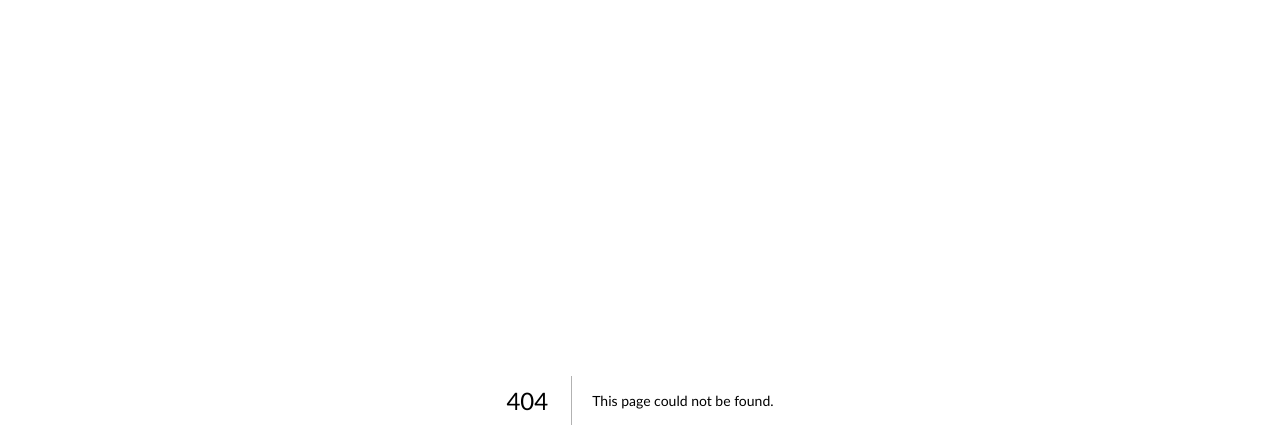
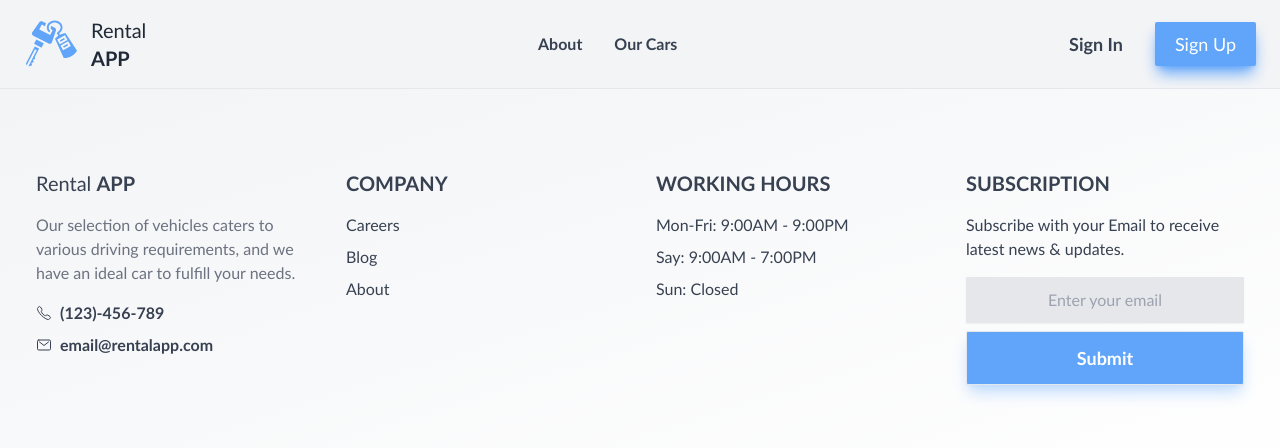
Before and after one commit to PetrFenenko/rental-app, a Next.js app: page /cars in a window 1280 px wide. Before the commit this address had no page. Shown: the top 448 px of the page. Built offline with nearby package versions, Linux system fonts and the light colour scheme.

Commit message:
cars and about pages added. Loading animation for images in CarFleet component

```diff
--- a/components/CarFleet.jsx
+++ b/components/CarFleet.jsx
@@ -5,8 +5,11 @@ import { CAR_DATA } from "./CarData";
 export default function CarFleet({ scrollToBook }) {
   const [car, setCar] = useState(CAR_DATA[0]);
 
+  const [loading, setLoading] = useState(false);
+
   const handleSelect = (e) => {
     setCar(CAR_DATA.find((i) => i.name === e.target.id));
+    setLoading(true);
   };
 
   return (
@@ -43,9 +46,14 @@ export default function CarFleet({ scrollToBook }) {
 
             {/* CAR Image */}
 
-            <div className="h-[22rem] col-span-4 lg:col-span-2  md:order-first lg:order-none flex items-center">
+            <div className="h-[22rem] col-span-4 lg:col-span-2 md:order-first lg:order-none flex items-center">
               <Image
-                className="md:col-span-2 mx-auto"
+                onLoadingComplete={() => {
+                  setLoading(false);
+                }}
+                className={`md:col-span-2 mx-auto ${
+                  loading ? "opacity-0" : "opacity-100"
+                } transition-opacity duration-1000 `}
                 src={car.img}
                 alt={car.name}
                 width="640"
--- a/components/Navbar.jsx
+++ b/components/Navbar.jsx
@@ -50,13 +50,10 @@ export default function Navbar() {
 
           <ul className="hidden md:flex my-auto gap-x-8">
             <li className="text-md text-gray-700 font-bold hover:text-blue-400 transition-colors duration-500  ">
-              <Link href="/">Home</Link>
+              <Link href="/about">About</Link>
             </li>
             <li className="text-md text-gray-700 font-bold hover:text-blue-400 transition-colors duration-500">
-              <Link href="/">Home</Link>
-            </li>
-            <li className="text-md text-gray-700 font-bold hover:text-blue-400 transition-colors duration-500">
-              <Link href="/">Home</Link>
+              <Link href="/cars">Our Cars</Link>
             </li>
           </ul>
 
@@ -92,13 +89,10 @@ export default function Navbar() {
         >
           <ul className="flex flex-col text-xl text-center ">
             <li className="text-2xl mx-1 mt-5 border py-2 text-gray-600 font-bold bg-gray-200 hover:bg-gray-300">
-              <Link href="/">Home</Link>
+              <Link href="/about">About</Link>
             </li>
             <li className="text-2xl mx-1 mt-5 border py-2 text-gray-600 font-bold bg-gray-200 hover:bg-gray-300">
-              <Link href="/">Home</Link>
-            </li>
-            <li className="text-2xl mx-1 mt-5 border py-2 text-gray-600 font-bold bg-gray-200 hover:bg-gray-300">
-              <Link href="/">Home</Link>
+              <Link href="/cars">Our Cars</Link>
             </li>
           </ul>
 
--- a/components/Reviews.jsx
+++ b/components/Reviews.jsx
@@ -11,6 +11,7 @@ import { REVIEW_DATA } from "./ReviewData";
 
 export default function Reviews() {
   // Referencing Reviews flexbox
+
   const reviewContainter = useRef();
 
   // Defining selected review
@@ -20,6 +21,7 @@ export default function Reviews() {
   );
 
   // Handling arrow presses
+
   const handleRight = () => {
     currentReview === REVIEW_DATA.length - 1
       ? setCurrentReview(0)
@@ -32,9 +34,11 @@ export default function Reviews() {
       : setCurrentReview(currentReview - 1);
   };
 
+  // Handling dots presses
+
   const goToReview = (id) => setCurrentReview(id);
 
-  // Scrolling to the current review
+  // Scrolling to the current review after state changes
 
   useEffect(() => {
     reviewContainter.current.style.transform = `translate(-${
@@ -93,7 +97,7 @@ export default function Reviews() {
 
             <div
               ref={reviewContainter}
-              className={`flex min-w-full transition-transform duration-500 translate-x-[-${currentReview}00%]`}
+              className={`flex min-w-full transition-transform duration-500`}
             >
               {REVIEW_DATA.map((review, i) => (
                 <div
--- /dev/null
+++ b/pages/about.js
@@ -0,0 +1,18 @@
+import Footer from "@/components/Footer";
+import Navbar from "@/components/Navbar";
+import Head from "next/head";
+
+export default function About() {
+  return (
+    <>
+      <Head>
+        <title>Rental App</title>
+        <meta name="description" content="Generated by create next app" />
+        <meta name="viewport" content="width=device-width, initial-scale=1" />
+        <link rel="icon" href="/favicon.svg" />
+      </Head>
+      <Navbar />
+      <Footer />
+    </>
+  );
+}
--- /dev/null
+++ b/pages/cars.js
@@ -0,0 +1,18 @@
+import Footer from "@/components/Footer";
+import Navbar from "@/components/Navbar";
+import Head from "next/head";
+
+export default function Cars() {
+  return (
+    <>
+      <Head>
+        <title>Rental App</title>
+        <meta name="description" content="Generated by create next app" />
+        <meta name="viewport" content="width=device-width, initial-scale=1" />
+        <link rel="icon" href="/favicon.svg" />
+      </Head>
+      <Navbar />
+      <Footer />
+    </>
+  );
+}
```
